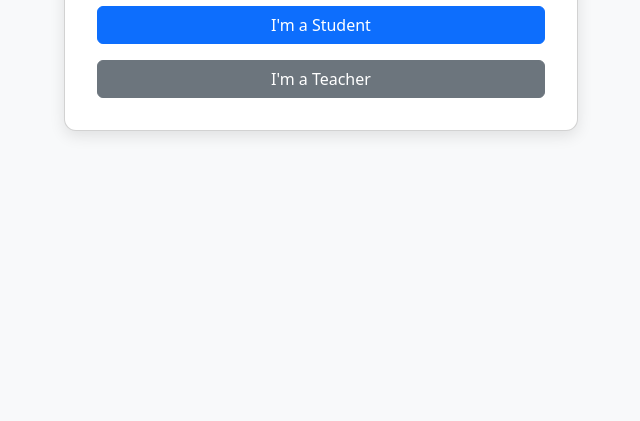
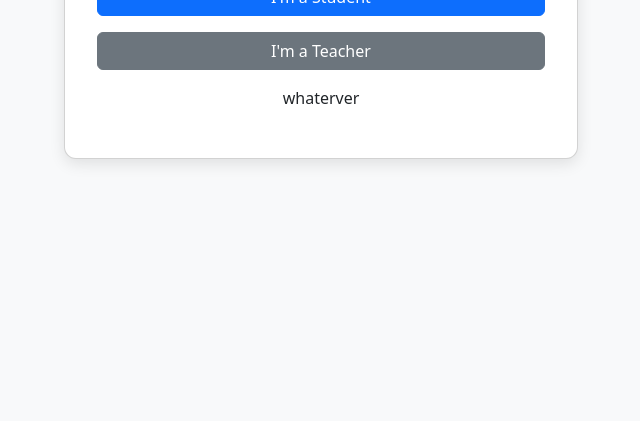
Before and after one commit to ishapriyadarshani4/Attendance-System, a plain HTML site: page index.html in a window 1280 px wide. Shown: the part 379-800 px from the top of the page, without its empty margins (319-959 px from the left). Drawn offline with nearby package versions, Linux system fonts and the light colour scheme.

Commit message:
Update index.html

```diff
--- a/index.html
+++ b/index.html
@@ -27,6 +27,7 @@
     <div class="d-grid gap-3">
       <a href="student.html" class="btn btn-primary">I'm a Student</a>
       <a href="teacher.html" class="btn btn-secondary">I'm a Teacher</a>
+      <p>whaterver</p>
     </div>
   </div>
 
```
